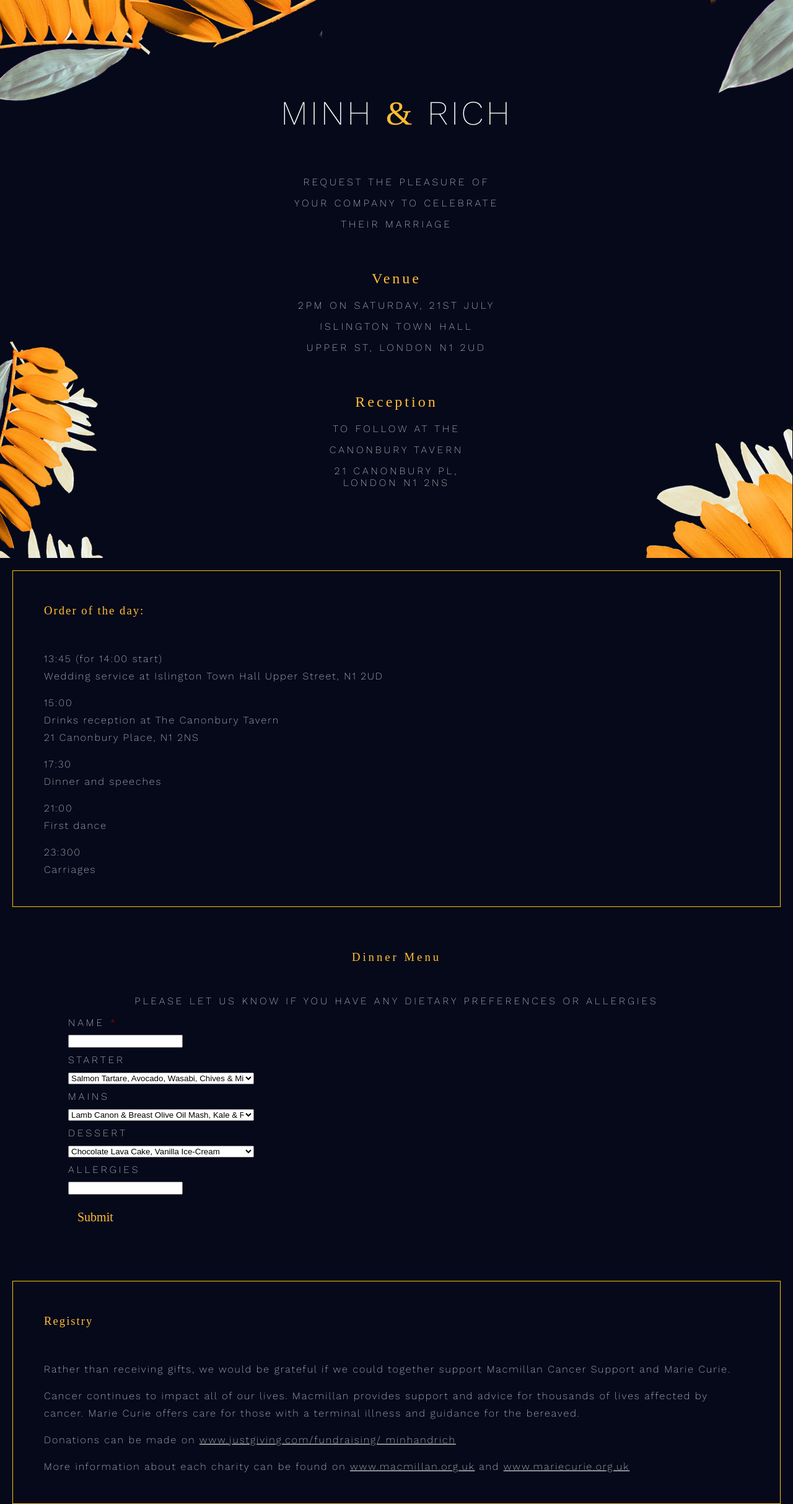
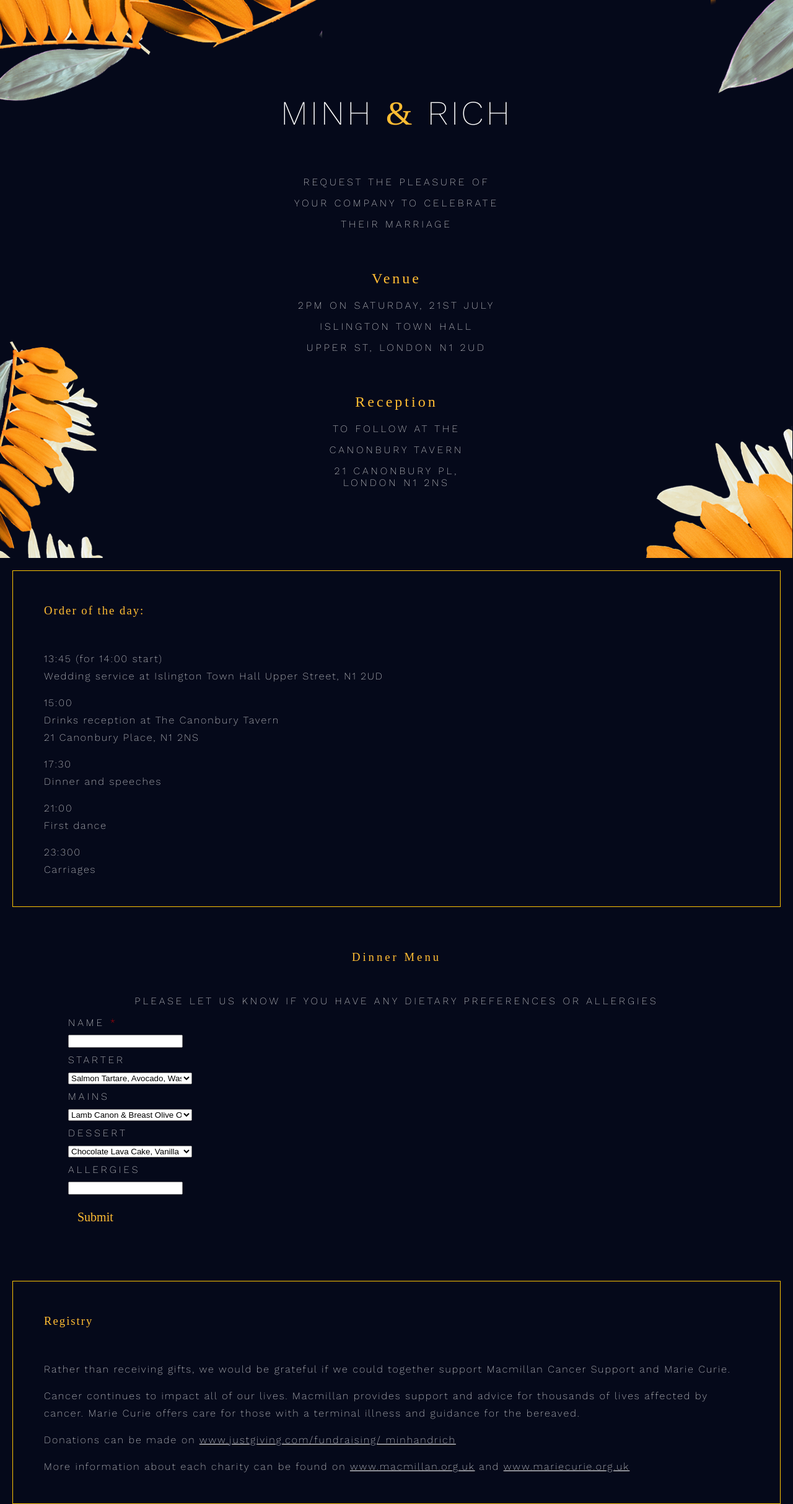
Before and after one commit to minhg/mrmr, a Jekyll site: the page built from index.html, in a window 1280 px wide. Shown: the whole page at 62% size. Built offline with Jekyll 4.4.1, drawn with Linux system fonts in a browser that asks for light colours; some web fonts are replaced.

Commit message:
select width

```diff
--- a/css/style.scss
+++ b/css/style.scss
@@ -175,7 +175,7 @@ body {
     }
 
     select {
-        width: 300px;
+        width: 200px;
     }
 }
 
```
Also changed, not shown: 3 other files.
